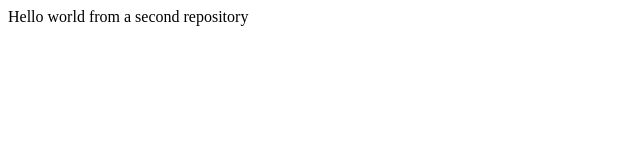
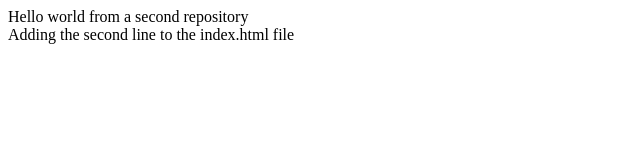
Before and after one commit to DAOROBOT/demo-repo2, a plain HTML site: page index.html in a window 1280 px wide. Shown: the whole page, without its empty margins (0-640 px from the left). Drawn offline with Linux system fonts and the light colour scheme.

Commit message:
A little change in the index.html file
Just adding one more line

```diff
--- a/index.html
+++ b/index.html
@@ -1 +1,2 @@
 <div>Hello world from a second repository</div>
+<div>Adding the second line to the index.html file</div>
```
